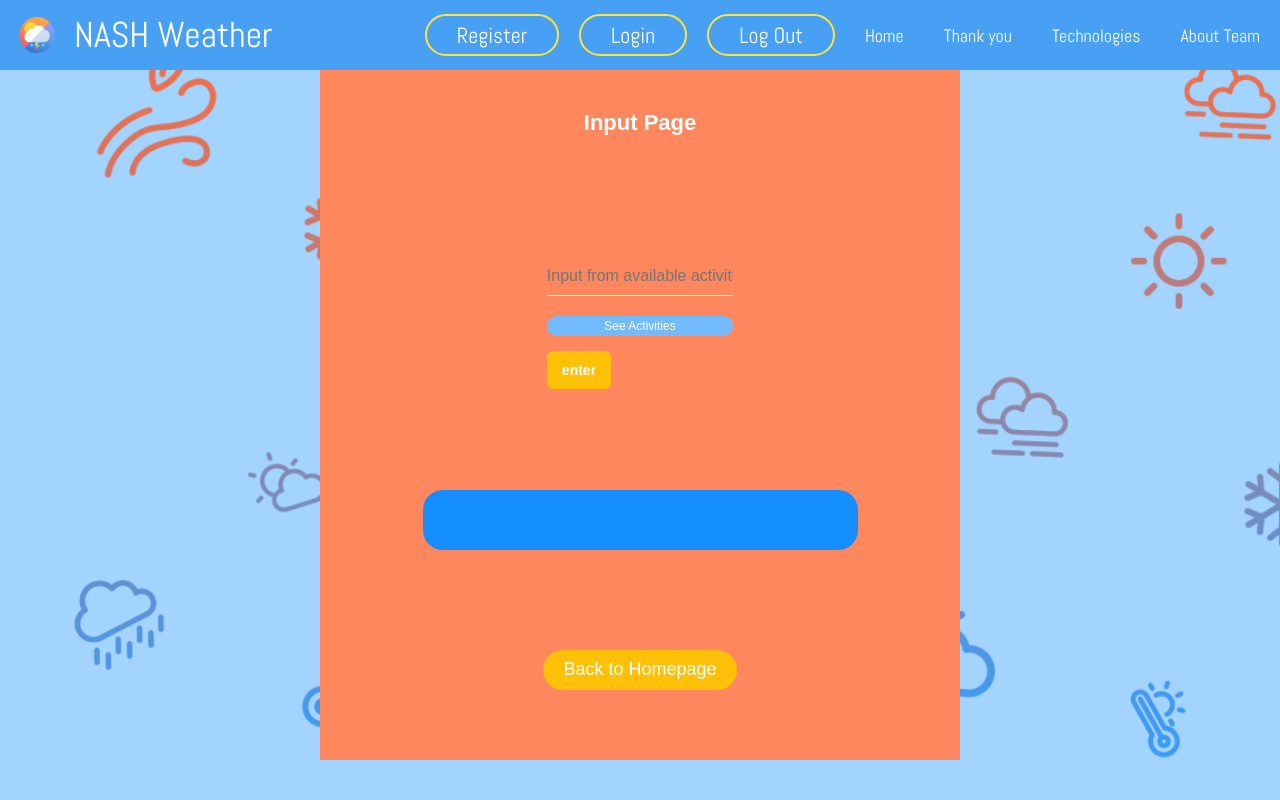
After one commit to Arctican4Real/NASH-Weather, a Flask app: page /in_out in a window 1280 px wide. The commit adds this page. Run offline with Flask 2, Linux system fonts and the light colour scheme; some libraries are stand-ins or nearby versions; some web fonts are replaced.

```diff
--- a/market/routes.py
+++ b/market/routes.py
@@ -2,6 +2,20 @@ from flask import Flask, render_template, request, redirect, url_for, session
 from flask_mysqldb import MySQL
 import MySQLdb.cursors
 import re
+import requests
+import googlemaps
+from googlemaps import places
+from datetime import datetime
+import pprint
+
+# Geocoding an address
+
+
+
+
+
+
+
 app = Flask(__name__)
 app.config['MYSQL_HOST'] = 'localhost'
 app.config['MYSQL_USER'] = 'root'
@@ -11,13 +25,19 @@ app.config['SECRET_KEY'] = '422434344re5ttrhttyyty'
 
 mysql = MySQL(app)
 @app.route('/')
-@app.route('/index')
+@app.route('/home')
 def index():
     return render_template('index.html')
+
 
 @app.route('/about-team')
 def about_team():
     return render_template('about-team.html')
+@app.route('/thank-you')
+def thankyou():
+
+
+        return render_template('thankyou.html')
 
 
 
@@ -33,6 +53,7 @@ def login():
     # Check if account exists using MySQL
         cursor = mysql.connection.cursor(MySQLdb.cursors.DictCursor)
         cursor.execute('SELECT * FROM user WHERE username = %s AND password = %s', (username1, password1,))
+
         # Fetch one record and return result
         account = cursor.fetchone()
         # If account exists in accounts table in out database
@@ -41,6 +62,7 @@ def login():
             session['loggedin'] = True
             session['user_id'] = account['user_id']
             session['username'] = account['username']
+            session['city'] = account['city']
             # Redirect to home page
             print("logged in ")
             msg = 'Logged in successfully!'
@@ -104,3 +126,247 @@ def logout():
     session.pop('city', None)
     # Redirect to login page
     return redirect(url_for('index'))
+
+@app.route('/in_out', methods=['GET', 'POST'])
+def in_out():
+    day_answer = ""
+    date_answer = ""
+    user_places = ""
+    if request.method == 'POST' and 'activities' in request.form :
+        API_KEY = 'AIzaSyBAUMU9qR_LunUtnYBjGvGCnUQiskMSM6s'
+        gmaps = googlemaps.Client(key=API_KEY)
+
+        user_active = request.form['activities']
+        api_key = "8776f806b932063c168f0b4c30df78fd"
+        city_name =session['city']
+        url = f'https://api.openweathermap.org/data/2.5/weather?q={city_name}&appid={api_key}'
+
+
+        req = requests.get(url)
+        data = req.json()
+
+        name = data['name']
+        lon = data['coord']['lon']
+        lat = data['coord']['lat']
+
+
+        exclude = "hourly,minutely,current,alerts"
+        url2 = "https://api.openweathermap.org/data/2.5/onecall?lat=%s&lon=%s&exclude=%s&appid=%s&units=metric" % (
+        lat, lon, exclude, api_key)
+        print(url2)
+
+        req2 = requests.get(url2)
+        data2 = req2.json()
+
+        temp = []
+        clouds = []
+        date = []
+
+        for index in range(1, 4):
+            temp.append(data2["daily"][index]["temp"]["day"])
+            clouds.append(data2['daily'][index]['clouds'])
+
+            date.append(data2['daily'][index]['dt'])
+
+
+
+        weather = []
+        temper = []
+        for i in clouds:
+            if 0 <= i <= 25:
+                weather.append('high intensity')
+            elif 25 < i <= 84:
+                weather.append('medium intensity')
+            elif 84 < i <= 100:
+                weather.append('low intensity')
+        for j in temp:
+            if 0 <= j <= 10:
+                temper.append('low intensity')
+            elif 10 < j <= 22:
+                temper.append('medium intensity')
+            elif j > 22:
+                temper.append('high intensity')
+
+        level1, level2, level3 = weather
+        level4, level5, level6 = temper
+
+
+        high_string = 'high'
+        medium_string = 'medium'
+
+        temp_intense = []
+
+        if high_string in level1 or level4:
+            temp_intense.append('high int')
+        elif medium_string in level1 or level4:
+            temp_intense.append('med int')
+        else:
+            temp_intense.append('low int')
+
+        if high_string in level5:
+            temp_intense.append('high int')
+        elif high_string in level2:
+            temp_intense.append('high int')
+        elif medium_string in level5:
+            temp_intense.append('medium int')
+        elif medium_string in level5:
+            temp_intense.append('medium int')
+        else:
+            temp_intense.append("low int")
+
+        if high_string in level6:
+            temp_intense.append('high int')
+        elif high_string in level3:
+            temp_intense.append('high int')
+        elif medium_string in level6:
+            temp_intense.append('medium int')
+        elif medium_string in level3:
+            temp_intense.append('medium int')
+        else:
+            temp_intense.append("low int")
+
+        int1, int2, int3 = temp_intense
+
+        activities = ['Football', 'Tennis', 'Baseball', 'Basketball', 'Running', 'Hurdling'
+                                                                                 'Amusement Park', 'Cycling', 'Boating',
+                      'Camping', 'Hiking', 'Beach',
+                      'Bowling', 'Shopping', 'Eating Out', 'Indoor Swimming', 'Museums', 'Gym']
+
+        high_int = []
+        medium_int = []
+        low_int = []
+
+
+        for active in activities:
+            if user_active == active:
+                if active == 'Football' or active == 'Tennis' or active == 'Baseball' or active == 'Basketball' or active == 'Running' or active == 'Hurdling':
+                    low_int.append(active)
+                elif active == 'Amusement Park' or active == 'Beach' or active == 'Cycling' or active == 'Boating' or active == 'Camping' or active == 'Hiking':
+                    medium_int.append(active)
+                elif active == 'Bowling' or active == 'Shopping' or active == 'Eating Out' or active == 'Indoor Swimming' or active == 'Museums' or active == 'Gym':
+                    high_int.append(active)
+
+        day_answer = ""
+        date_answer = ""
+
+        for high_value in high_int:
+            if level4 == 'high intensity' and level5 == 'high intensity':
+                day_answer = temp[0]
+
+                date_answer = date[0]
+
+            elif level5 == 'high intensity' and level6 == 'high intensity':
+                day_answer = temp[1]
+
+                date_answer = date[1]
+
+            elif level6 == 'high intensity' and level4 == 'high intensity':
+                day_answer = temp[2]
+
+                date_answer = date[2]
+
+            elif level4 == 'high intensity':
+
+                day_answer = temp[0]
+
+                date_answer = date[0]
+
+            elif level5 == 'high intensity':
+
+                day_answer = temp[1]
+
+                date_answer = date[1]
+
+            elif level6 == 'high intensity':
+
+                day_answer = temp[2]
+
+                date_answer = date[2]
+
+            else:
+                day_answer = "NO GOOD DAY FOR ACTIVITY"
+
+        for medium_value in medium_int:
+            if level4 == 'medium intensity' and level5 == 'medium intensity':
+                day_answer = temp[0]
+
+                date_answer = date[0]
+
+            elif level5 == 'medium intensity' and level6 == 'medium intensity':
+                day_answer = temp[1]
+
+                date_answer = date[1]
+
+            elif level6 == 'medium intensity' and level4 == 'medium intensity':
+                day_answer = temp[2]
+
+                date_answer = date[2]
+
+            elif level4 == 'medium intensity':
+
+                day_answer = temp[0]
+
+                date_answer = date[0]
+
+            elif level5 == 'medium intensity':
+
+                day_answer = temp[1]
+
+                date_answer = date[1]
+
+            elif level6 == 'medium intensity':
+
+                day_answer = temp[2]
+
+                date_answer = date[2]
+
+            else:
+                print('NO DAY GOOD FOR YOUR ACTIVITY')
+
+        for low_value in low_int:
+            if level4 == 'low intensity' and 5 == 'low intensity':
+
+                day_answer = temp[0]
+
+                date_answer = date[0]
+                print(date_answer)
+            elif level5 == 'low intensity' and level6 == 'low intensity':
+
+                day_answer = temp[1]
+
+                date_answer = date[1]
+
+            elif level6 == 'low intensity' and level4 == 'low intensity':
+
+                day_answer = temp[2]
+
+                date_answer = date[2]
+
+            elif level4 == 'low intensity':
+
+                day_answer = temp[0]
+
+                date_answer = date[0]
+
+            elif level5 == 'low intensity':
+
+                day_answer = temp[1]
+
+                date_answer = date[1]
+
+            elif level6 == 'low intensity':
+
+                day_answer = temp[2]
+
+                date_answer = date[2]
+
+            else:
+                day_answer = "NO GOOD DAY FOR ACTIVITY"
+
+            placese = gmaps.places_nearby(location=f'{lat},{lon}', radius=40000, open_now=False,
+                                          type='point_of_interest', keyword='Bowling')
+            user_places = ""
+            for index in range(1):
+                user_places = (placese["results"][index]["name"])
+
+    return render_template('in-out.html', day_answer= day_answer, date_answer=date_answer, user_places=user_places)
--- /dev/null
+++ b/market/static/css/in-out.css
@@ -0,0 +1,195 @@
+/*BoilerPlate*/
+/* *{
+    outline: 2px solid limegreen;
+} */
+
+*{
+    margin: 0px;
+    padding: 0px;
+    border : 0px;
+    box-sizing: border-box;
+    text-decoration: none;
+    color: black;
+
+}
+
+body, html{
+    height: 100%;
+    display: flex;
+    flex-direction: column;
+    height: 100vh;
+
+    scroll-behavior: smooth;
+}
+
+body{
+    background-color:#a3d3ff;
+    background-size:cover;
+    font-family:sans-serif;
+    margin:0;
+    padding:0;
+
+    background-image: url(./../../static/images/pattern.png);
+    background-repeat: repeat;
+    background-size: cover;
+  }
+
+/*Input Container*/
+  .inputCont{
+    width:50vw;
+    height:90vh;
+    background:#ff875e;
+    color:#fff;
+    top:50%;
+    left:50%;
+    position:absolute;
+    transform:translate(-50%,-50%);
+    box-sizing:border-box;
+    padding: 20px 30px;
+
+    display: flex;
+    flex-direction: column;
+    align-items: center;
+    justify-content: space-around;
+}
+
+/*Buttons*/
+#actBut, #submitBut, #backBut{
+  border:none;
+  outline:none;
+  height:40px;
+  background:#ffc107;
+  color:white;
+  font-size:18px;
+  border-radius:20px;
+  padding: 2px 20px;
+
+  display: flex;
+  align-items: center;
+  justify-content: center;
+}
+#submitBut:hover, #backBut:hover{
+  cursor:pointer;
+  background:#efb400;
+  color:white;
+}
+
+#actBut{
+    height:20px;
+    background:#72bbff;
+    color:white;
+    font-size:12px;
+    border-radius:20px;
+    padding: 2px 10px;
+
+    display: flex;
+    align-items: center;
+    justify-content: center;
+}
+
+#actBut:hover{
+    height:20px;
+    background:#148dff;
+    color:white;
+    font-size:12px;
+    border-radius:20px;
+    padding: 2px 10px;
+
+    display: flex;
+    align-items: center;
+    justify-content: center;
+}
+
+.submitButCont{
+    align-self: center;
+    margin-top: 40px;
+}
+
+/*Input tags*/
+#inputField{
+    width:100%;
+    margin-bottom:20px;
+}
+
+#inputField[type="text"]
+{
+    border:none;
+    border-bottom:1px solid #fff;
+    background:transparent;
+    outline:none;
+    height:40px;
+    color:#fff;
+    font-size:16px;
+}
+
+.loginBox input[type="submit"]
+{
+    border:none;
+    outline:none;
+    height:40px;
+    background:#ffc107;
+    color:white;
+    font-size:18px;
+    border-radius:20px;
+}
+
+/*Titles*/
+.inputTitle{
+    margin:0;
+    padding: 0 0 20px;
+    text-align:center;
+    font-size:22px;
+    color: white;
+    font-family: sans-serif;
+    font-weight: bold;
+  }
+
+  /*Activity input*/
+.containerInput{
+    display: flex;
+    flex-direction: column;
+    align-items: center;
+    justify-content: center;
+}
+
+.actInput{
+    display: flex;
+    width: 90%;
+    flex-direction: column;
+    align-items: flex-start;
+    justify-content: center;
+}
+
+.actButCont{
+    display: flex;
+}
+
+/*Output*/
+#output{
+    display: flex;
+    align-items:center ;
+    justify-content: space-around;
+    flex-direction: column;
+
+    gap: 10px;
+    width: 75%;
+
+    background-color: #148dff;
+    padding: 20px;
+    border-radius: 20px;
+}
+
+.placeName{
+    font-size:25px;
+    color: white;
+    font-family: sans-serif;
+    font-weight: bold;
+    align-self: flex-start;
+    text-decoration: underline;
+}
+
+.temp,.timeDate{
+    font-size:16px;
+    color: white;
+    font-family: sans-serif;
+}
--- a/market/templates/base.html
+++ b/market/templates/base.html
@@ -9,6 +9,7 @@
             {% endblock %}
         </title>
         <link rel="stylesheet" href="{{ url_for('static', filename='css/login.css') }}">
+        <link rel="stylesheet" href="{{ url_for('static', filename='css/in-out.css') }}">
         <link rel="stylesheet" href="{{ url_for('static', filename='css/register.css') }}">
         <meta name="description" content="An all-in-one weather-based planner for all your outdoor activities!">
         <meta name="viewport" content="width=device-width, initial-scale=1">
@@ -29,7 +30,7 @@
 
 
                     <li><a href="{{ url_for('index') }}">Home</a></li>
-                    <li><a href="#feat">Features</a></li>
+                    <li><a href="{{ url_for('thankyou') }}">Thank you</a></li>
                     <li><a href="#tech">Technologies</a></li>
 
                     <li><a href="{{ url_for('about_team') }}">About Team</a></li>
--- /dev/null
+++ b/market/templates/in-out.html
@@ -0,0 +1,33 @@
+{% extends 'base.html' %}
+{% block title %}
+Plan
+{% endblock %}
+{% block content %}
+    <div class="inputCont">
+
+            <div class="inputTitle">Input Page</div>
+
+            <div class="containerInput">
+                <div class="actInput">
+                    <form action="{{ url_for('in_out') }}" method="post" autocomplete="off">
+                        <input type="text" id="inputField" name="activities"placeholder="Input from available activities">
+                        <a id="actBut" href="activities">See Activities</a>
+                        <input type="submit" class="confirmButton" value="enter">
+                    </form>
+
+
+                     <div class="actButCont">
+
+                    </div>
+                </div>
+            </div>
+
+                <div id="output">
+                    <div class="placeName">{{user_places}}</div>
+                    <div class="temp">{{day_answer}}</div>
+                    <div class="timeDate"> {{date_answer}}</div>
+                </div>
+                <button id="backBut">Back to Homepage</button>
+            </div>
+    </div>
+{% endblock %}
--- a/market/templates/index.html
+++ b/market/templates/index.html
@@ -74,7 +74,7 @@ index
             <div class="ctaMain">
                 <div class="ctaCont">
                     <div class="ctaText">NASH Weather is easy to use, has a beautiful UI, and saves you time! Give NASH Weather a try now!</div>
-                    <li><a href ="{{ url_for('login') }}l" id="startButton">Plan Something!</a></li>
+                    <li><a href ="{{ url_for('in_out') }}" id="startButton">Plan Something!</a></li>
                 </div>
             </div>
 
--- a/market/templates/login.html
+++ b/market/templates/login.html
@@ -11,7 +11,7 @@ Login Page
      <h1>Login</h1>
      <form action="{{ url_for('login') }}" method="post" autocomplete="off">
         <p>Username</p>
-        <input class="usernameInput" type="text" name="username" placeholder="Enter Username">
+        <input class="usernameInput" type="text"  placeholder="Enter Username">
         <p>Password</p>
         <input class="passwordInput" type="password" name="password" placeholder="Enter Password">
          <div class="msg">{{ msg }}</div>
```
Also changed, not shown: market/static/css/thankyou.css (added, +92 -0 lines), market/templates/thankyou.html (added, +14 -0 lines).
